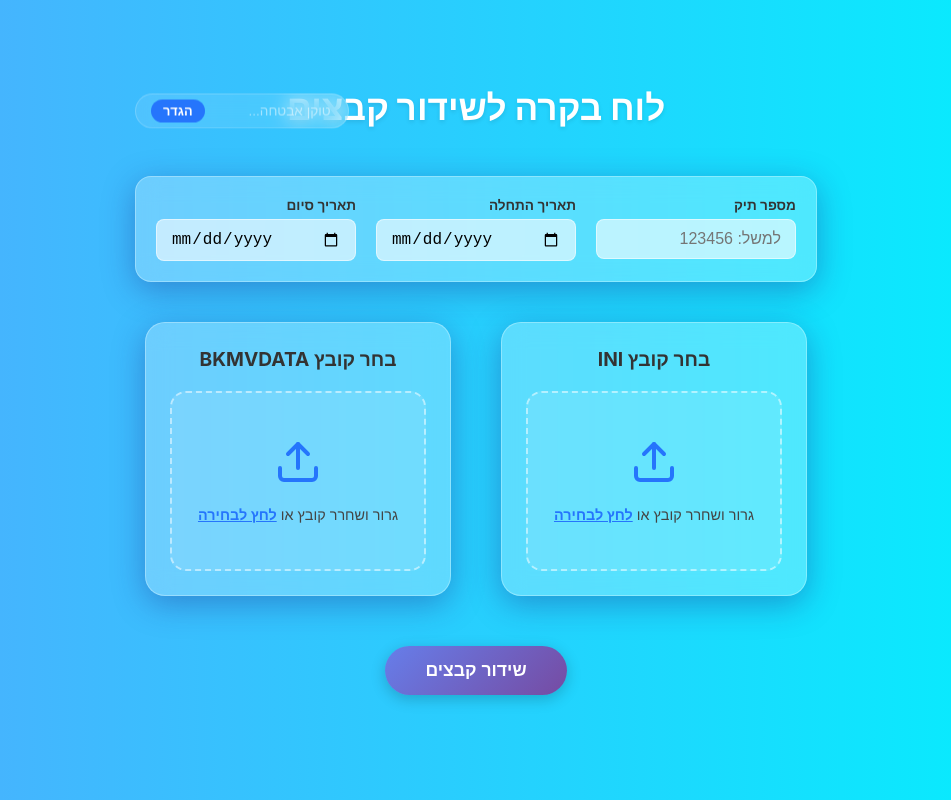
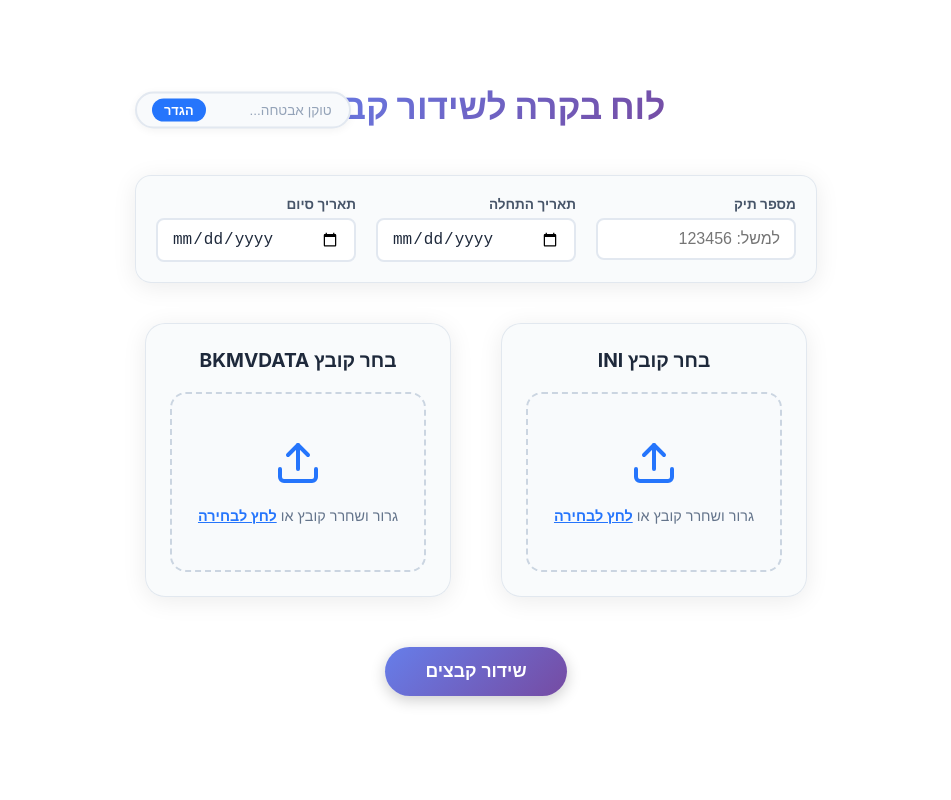
Before and after one commit to dotz600/uploadFilesSHX, an Angular app: page / in a window 1280 px wide. Shown: the whole page, without its empty margins (164-1115 px from the left). Built offline with nearby package versions, Linux system fonts and the light colour scheme.

Commit message:
Update UI to white background with modern styling

```diff
--- a/src/app/app.css
+++ b/src/app/app.css
@@ -18,8 +18,10 @@
 }
 
 .page-title-mini {
-    color: white;
-    text-shadow: 0 2px 4px rgba(0, 0, 0, 0.1);
+    background: linear-gradient(135deg, #667eea 0%, #764ba2 100%);
+    -webkit-background-clip: text;
+    -webkit-text-fill-color: transparent;
+    background-clip: text;
     font-weight: 800;
     font-size: 2.2rem;
     margin: 0;
@@ -31,18 +33,18 @@
     left: 0;
     top: 50%;
     transform: translateY(-50%);
-    background: rgba(255, 255, 255, 0.1);
-    backdrop-filter: blur(10px);
-    border: 1px solid rgba(255, 255, 255, 0.2);
+    background: #f8fafc;
+    border: 2px solid #e2e8f0;
     border-radius: 50px;
     padding: 5px 15px;
     transition: all 0.3s ease;
     z-index: 10;
+    box-shadow: 0 2px 8px rgba(0, 0, 0, 0.05);
 }
 
 .token-container.token-active {
-    background: rgba(34, 197, 94, 0.1);
-    border-color: rgba(34, 197, 94, 0.3);
+    background: #f0fdf4;
+    border-color: #86efac;
     cursor: pointer;
 }
 
@@ -55,14 +57,14 @@
 .compact-token-input {
     background: transparent;
     border: none;
-    color: white;
+    color: #1e293b;
     font-size: 0.85rem;
     outline: none;
     width: 120px;
 }
 
 .compact-token-input::placeholder {
-    color: rgba(255, 255, 255, 0.5);
+    color: #94a3b8;
 }
 
 .small-set-btn {
@@ -106,24 +108,25 @@
 .input-group label {
     font-size: 0.85rem;
     margin-bottom: 6px;
-    color: #333;
+    color: #475569;
     font-weight: 600;
 }
 
 .premium-input {
-    background: rgba(255, 255, 255, 0.6);
-    border: 1px solid rgba(255, 255, 255, 0.5);
+    background: #ffffff;
+    border: 2px solid #e2e8f0;
     border-radius: 8px;
     padding: 10px 14px;
     font-size: 1rem;
     outline: none;
     transition: all 0.2s;
     width: 200px;
+    color: #1e293b;
 }
 
 .premium-input:focus {
     background: #fff;
-    box-shadow: 0 0 0 3px rgba(37, 117, 252, 0.2);
+    box-shadow: 0 0 0 3px rgba(37, 117, 252, 0.15);
     border-color: #2575fc;
 }
 
@@ -171,17 +174,19 @@
 }
 
 .status-msg {
-    color: white;
+    color: #1e293b;
     font-weight: 500;
-    background: rgba(0, 0, 0, 0.3);
+    background: #f1f5f9;
     padding: 10px 20px;
     border-radius: 20px;
     animation: fadeIn 0.5s;
+    border: 1px solid #cbd5e1;
 }
 
 .error-msg {
-    background: rgba(220, 38, 38, 0.4);
-    border: 1px solid rgba(220, 38, 38, 0.5);
+    background: #fee2e2;
+    border: 1px solid #fca5a5;
+    color: #991b1b;
 }
 
 .success-section {
@@ -199,13 +204,13 @@
 }
 
 .success-section h2 {
-    color: #166534;
+    color: #15803d;
     font-size: 2rem;
     margin-bottom: 10px;
 }
 
 .success-section p {
-    color: #333;
+    color: #475569;
     margin-bottom: 25px;
     font-size: 1.1rem;
 }
@@ -280,12 +285,13 @@
 }
 
 .edit-token-btn {
-    background: rgba(255, 255, 255, 0.4);
-    color: #333;
+    background: #f1f5f9;
+    color: #475569;
+    border: 1px solid #cbd5e1;
 }
 
 .edit-token-btn:hover {
-    background: rgba(255, 255, 255, 0.6);
+    background: #e2e8f0;
 }
 
 .check-mark {
--- a/src/app/file-upload/file-upload.css
+++ b/src/app/file-upload/file-upload.css
@@ -30,18 +30,18 @@
 
 h2 {
     margin: 0 0 20px 0;
-    color: var(--text-main);
+    color: #1e293b;
     font-weight: 700;
     font-size: 1.2rem;
 }
 
 .drop-zone {
-    border: 2px dashed rgba(255, 255, 255, 0.5);
+    border: 2px dashed #cbd5e1;
     border-radius: 16px;
     padding: 30px 20px;
     cursor: pointer;
     transition: all 0.3s ease;
-    background: rgba(255, 255, 255, 0.1);
+    background: #f8fafc;
     position: relative;
     overflow: hidden;
     flex-grow: 1;
@@ -54,20 +54,21 @@ h2 {
 
 .drop-zone:hover,
 .drop-zone.dragging {
-    border-color: #fff;
-    background: rgba(255, 255, 255, 0.2);
+    border-color: #2575fc;
+    background: #eff6ff;
     transform: scale(1.02);
 }
 
 .drop-zone.has-file {
     border-style: solid;
-    background: rgba(255, 255, 255, 0.3);
+    border-color: #86efac;
+    background: #f0fdf4;
 }
 
 .empty-state p {
     margin: 16px 0 0 0;
     font-size: 0.9rem;
-    color: #444;
+    color: #64748b;
 }
 
 .drop-zone span {
@@ -124,7 +125,7 @@ h2 {
 .file-name {
     font-size: 0.95rem;
     font-weight: 600;
-    color: #333;
+    color: #1e293b;
     white-space: nowrap;
     overflow: hidden;
     text-overflow: ellipsis;
@@ -133,13 +134,13 @@ h2 {
 
 .file-size {
     font-size: 0.75rem;
-    color: #555;
+    color: #64748b;
 }
 
 .remove-btn {
-    background: rgba(255, 255, 255, 0.5);
+    background: #fee2e2;
     border: none;
-    color: #e74c3c;
+    color: #dc2626;
     cursor: pointer;
     padding: 8px;
     font-size: 1rem;
@@ -154,6 +155,6 @@ h2 {
 }
 
 .remove-btn:hover {
-    background: #e74c3c;
+    background: #dc2626;
     color: white;
 }
--- a/src/styles.css
+++ b/src/styles.css
@@ -2,16 +2,18 @@
   /* Premium Color Palette */
   --primary-gradient: linear-gradient(135deg, #667eea 0%, #764ba2 100%);
   --secondary-gradient: linear-gradient(135deg, #6a11cb 0%, #2575fc 100%);
-  --bg-gradient: linear-gradient(to right, #4facfe 0%, #00f2fe 100%);
+  --accent-color: #2575fc;
+  --accent-hover: #1a5bbf;
 
-  /* Glassmorphism Variables */
-  --glass-bg: rgba(255, 255, 255, 0.25);
-  --glass-border: rgba(255, 255, 255, 0.3);
-  --glass-shadow: 0 8px 32px 0 rgba(31, 38, 135, 0.37);
+  /* Glassmorphism Variables for White Background */
+  --glass-bg: rgba(248, 250, 252, 0.8);
+  --glass-border: rgba(203, 213, 225, 0.5);
+  --glass-shadow: 0 4px 24px rgba(0, 0, 0, 0.08);
 
   /* Text Colors */
-  --text-main: #333;
-  --text-light: #fff;
+  --text-main: #1e293b;
+  --text-secondary: #475569;
+  --text-light: #64748b;
 
   /* Spacing */
   --spacing-s: 8px;
@@ -23,7 +25,7 @@
 body {
   margin: 0;
   font-family: 'Inter', -apple-system, BlinkMacSystemFont, "Segoe UI", Roboto, Helvetica, Arial, sans-serif;
-  background-image: var(--bg-gradient);
+  background: #ffffff;
   min-height: 100vh;
   display: flex;
   justify-content: center;
@@ -32,6 +34,8 @@ body {
   overflow-x: hidden;
 }
 
-*, *::before, *::after {
+*,
+*::before,
+*::after {
   box-sizing: border-box;
 }
```
